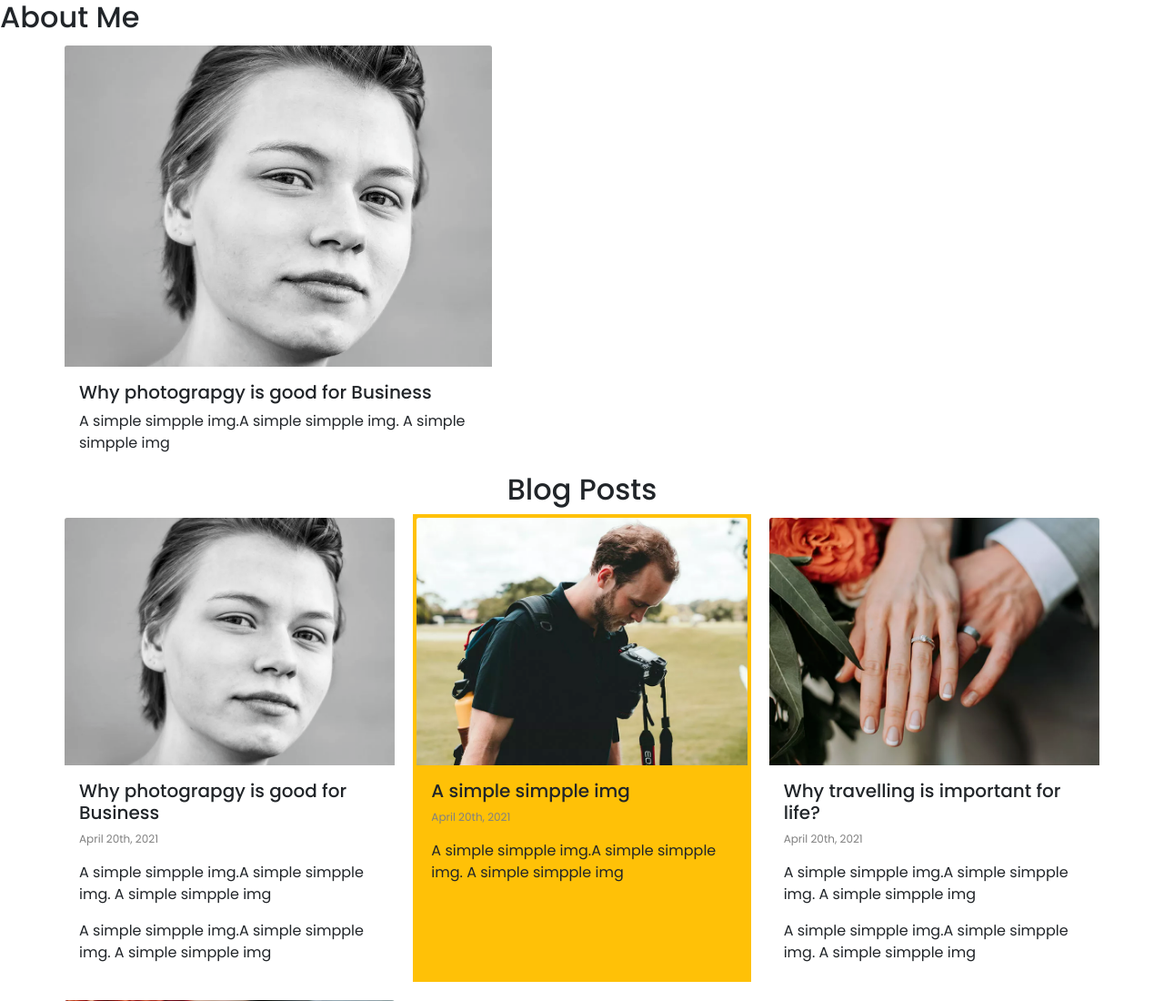
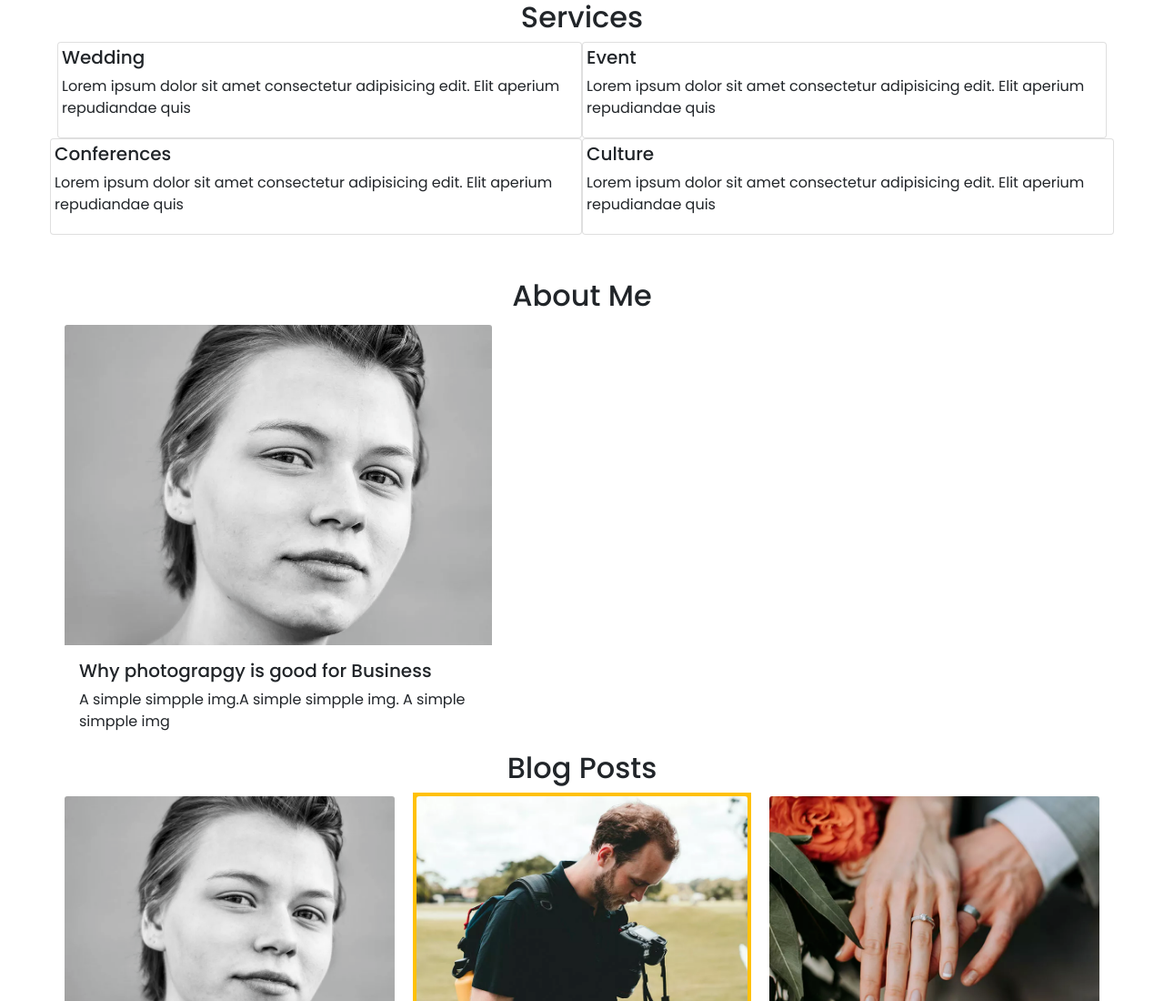
Before and after one commit to usmanabdullah1/test_project01, a plain HTML site: page index.html in a window 1280 px wide. Shown: the top 1100 px of the page at 91% size. Drawn offline with nearby package versions, Linux system fonts and the light colour scheme.

Commit message:
3-added some part of services

```diff
--- a/index.html
+++ b/index.html
@@ -11,10 +11,38 @@
     <meta name="viewport" content="width=device-width, initial-scale=1">
     <link rel="stylesheet" href="https://cdnjs.cloudflare.com/ajax/libs/font-awesome/6.1.1/css/all.min.css">
     <title>Hello, world!</title>
+    <!----------------------------------------------------------------------------------------->
   </head>
   <body>
+      <section>
+          <h2 style="text-align: center;">Services</h2>
+          <div class="container">
+              <div class="row g-2">
+                  <div class="card h-50 d-flex p-1 flex-column text-black" style="width: 50%;">
+                      <h5>Wedding</h5>
+                      <p>Lorem ipsum dolor sit amet consectetur adipisicing edit. Elit aperium repudiandae quis</p>
+                  </div>
+                  <div class="card h-100 d-flex p-1 flex-column text-black"style="width: 50%;">
+
+                    <h5>Event</h5>
+                    <p>Lorem ipsum dolor sit amet consectetur adipisicing edit. Elit aperium repudiandae quis</p>
+                  </div>
+              </div>
+              <div class="row">
+                <div class="card h-100 d-flex p-1 flex-column text-black"style="width: 50%;">
+                    <h5>Conferences</h5>
+                    <p>Lorem ipsum dolor sit amet consectetur adipisicing edit. Elit aperium repudiandae quis</p>
+                </div>
+                <div class="card h-100 d-flex p-1 flex-column text-black"style="width: 50%;">
+                    <h5>Culture</h5>
+                      <p>Lorem ipsum dolor sit amet consectetur adipisicing edit. Elit aperium repudiandae quis</p>
+                </div>
+            </div>
+          </div>
+      </section>
       <!-- About me section starts here -->
-    <h2>About Me</h2>
+      <br><br>
+    <h2 style="text-align: center;">About Me</h2>
     <div class="container">
         <div class="col-6  col-lg-5 ">
             <div class="row g-2">
```
